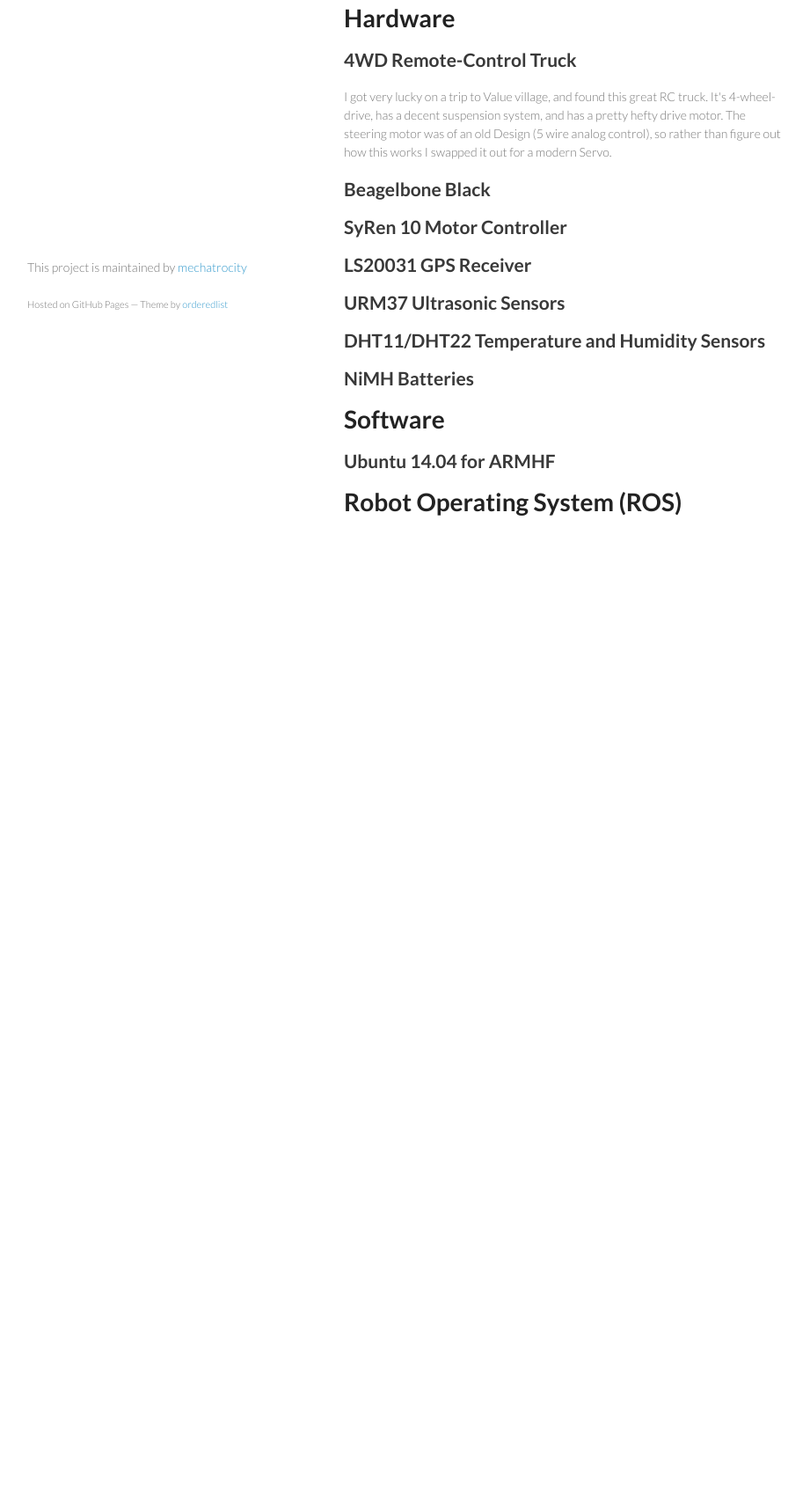
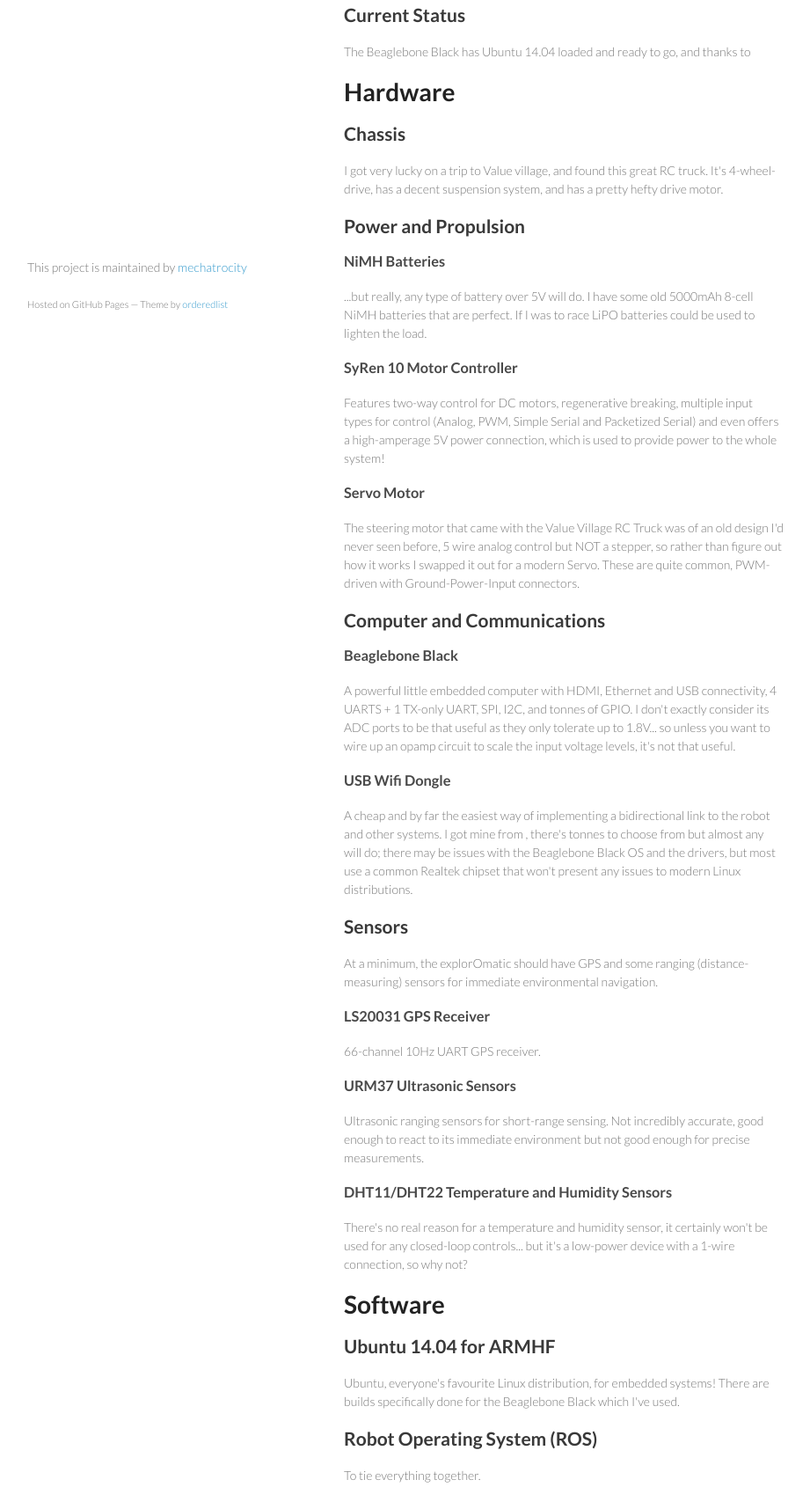
Before and after one commit to mechatrocity/exploromatic, a plain HTML site: page index.html in a window 1280 px wide. Shown: the part 375-2065 px from the top of the page at 88% size, without its empty margins (179-1100 px from the left). Before the commit the page ends 1031 px from the top, so only its background shows below. Drawn offline with Linux system fonts and the light colour scheme.

```diff
--- a/index.html
+++ b/index.html
@@ -35,31 +35,69 @@
 
 <p>The next version of the greenOmatic will implement SLAM to create a precise map of the perimeter of any arbitrary indoor unit (multiple rooms).  This could be useful to real-estate businesses for verifying the layout of floor plans.  However, let's not get ahead of ourselves, Version 1.0 is still in the works!</p>
 
+<h2>
+<a id="current-status" class="anchor" href="#current-status" aria-hidden="true"><span class="octicon octicon-link"></span></a>Current Status</h2>
+
+<p>The Beaglebone Black has Ubuntu 14.04 loaded and ready to go, and thanks to </p>
+
 <h1>
 <a id="hardware" class="anchor" href="#hardware" aria-hidden="true"><span class="octicon octicon-link"></span></a>Hardware</h1>
 
 <h2>
-<a id="4wd-remote-control-truck" class="anchor" href="#4wd-remote-control-truck" aria-hidden="true"><span class="octicon octicon-link"></span></a>4WD Remote-Control Truck</h2>
+<a id="chassis" class="anchor" href="#chassis" aria-hidden="true"><span class="octicon octicon-link"></span></a>Chassis</h2>
 
-<p>I got very lucky on a trip to Value village, and found this great RC truck.  It's 4-wheel-drive, has a decent suspension system, and has a pretty hefty drive motor.  The steering motor was of an old Design (5 wire analog control), so rather than figure out how this works I swapped it out for a modern Servo.</p>
+<p>I got very lucky on a trip to Value village, and found this great RC truck.  It's 4-wheel-drive, has a decent suspension system, and has a pretty hefty drive motor. </p>
 
 <h2>
-<a id="beagelbone-black" class="anchor" href="#beagelbone-black" aria-hidden="true"><span class="octicon octicon-link"></span></a>Beagelbone Black</h2>
+<a id="power-and-propulsion" class="anchor" href="#power-and-propulsion" aria-hidden="true"><span class="octicon octicon-link"></span></a>Power and Propulsion</h2>
+
+<h3>
+<a id="nimh-batteries" class="anchor" href="#nimh-batteries" aria-hidden="true"><span class="octicon octicon-link"></span></a>NiMH Batteries</h3>
+
+<p>...but really, any type of battery over 5V will do.  I have some old 5000mAh 8-cell NiMH batteries that are perfect.  If I was to race LiPO batteries could be used to lighten the load.</p>
+
+<h3>
+<a id="syren-10-motor-controller" class="anchor" href="#syren-10-motor-controller" aria-hidden="true"><span class="octicon octicon-link"></span></a>SyRen 10 Motor Controller</h3>
+
+<p>Features two-way control for DC motors, regenerative breaking, multiple input types for control (Analog, PWM, Simple Serial and Packetized Serial) and even offers a high-amperage 5V power connection, which is used to provide power to the whole system!</p>
+
+<h3>
+<a id="servo-motor" class="anchor" href="#servo-motor" aria-hidden="true"><span class="octicon octicon-link"></span></a>Servo Motor</h3>
+
+<p>The steering motor that came with the Value Village RC Truck was of an old design I'd never seen before, 5 wire analog control but NOT a stepper, so rather than figure out how it works I swapped it out for a modern Servo.  These are quite common, PWM-driven with Ground-Power-Input connectors.</p>
 
 <h2>
-<a id="syren-10-motor-controller" class="anchor" href="#syren-10-motor-controller" aria-hidden="true"><span class="octicon octicon-link"></span></a>SyRen 10 Motor Controller</h2>
+<a id="computer-and-communications" class="anchor" href="#computer-and-communications" aria-hidden="true"><span class="octicon octicon-link"></span></a>Computer and Communications</h2>
+
+<h3>
+<a id="beaglebone-black" class="anchor" href="#beaglebone-black" aria-hidden="true"><span class="octicon octicon-link"></span></a>Beaglebone Black</h3>
+
+<p>A powerful little embedded computer with HDMI, Ethernet and USB connectivity, 4 UARTS + 1 TX-only UART, SPI, I2C, and tonnes of GPIO.  I don't exactly consider its ADC ports to be that useful as they only tolerate up to 1.8V... so unless you want to wire up an opamp circuit to scale the input voltage levels, it's not that useful. </p>
+
+<h3>
+<a id="usb-wifi-dongle" class="anchor" href="#usb-wifi-dongle" aria-hidden="true"><span class="octicon octicon-link"></span></a>USB Wifi Dongle</h3>
+
+<p>A cheap and by far the easiest way of implementing a bidirectional link to the robot and other systems.  I got mine from , there's tonnes to choose from but almost any will do; there may be issues with the Beaglebone Black OS and the drivers, but most use a common Realtek chipset that won't present any issues to modern Linux distributions.</p>
 
 <h2>
-<a id="ls20031-gps-receiver" class="anchor" href="#ls20031-gps-receiver" aria-hidden="true"><span class="octicon octicon-link"></span></a>LS20031 GPS Receiver</h2>
+<a id="sensors" class="anchor" href="#sensors" aria-hidden="true"><span class="octicon octicon-link"></span></a>Sensors</h2>
 
-<h2>
-<a id="urm37-ultrasonic-sensors" class="anchor" href="#urm37-ultrasonic-sensors" aria-hidden="true"><span class="octicon octicon-link"></span></a>URM37 Ultrasonic Sensors</h2>
+<p>At a minimum, the explorOmatic should have GPS and some ranging (distance-measuring) sensors for immediate environmental navigation.  </p>
 
-<h2>
-<a id="dht11dht22-temperature-and-humidity-sensors" class="anchor" href="#dht11dht22-temperature-and-humidity-sensors" aria-hidden="true"><span class="octicon octicon-link"></span></a>DHT11/DHT22 Temperature and Humidity Sensors</h2>
+<h3>
+<a id="ls20031-gps-receiver" class="anchor" href="#ls20031-gps-receiver" aria-hidden="true"><span class="octicon octicon-link"></span></a>LS20031 GPS Receiver</h3>
 
-<h2>
-<a id="nimh-batteries" class="anchor" href="#nimh-batteries" aria-hidden="true"><span class="octicon octicon-link"></span></a>NiMH Batteries</h2>
+<p>66-channel 10Hz UART GPS receiver.</p>
+
+<h3>
+<a id="urm37-ultrasonic-sensors" class="anchor" href="#urm37-ultrasonic-sensors" aria-hidden="true"><span class="octicon octicon-link"></span></a>URM37 Ultrasonic Sensors</h3>
+
+<p>Ultrasonic ranging sensors for short-range sensing.  Not incredibly accurate, good enough to react to its immediate environment but not good enough for precise measurements. </p>
+
+<h3>
+<a id="dht11dht22-temperature-and-humidity-sensors" class="anchor" href="#dht11dht22-temperature-and-humidity-sensors" aria-hidden="true"><span class="octicon octicon-link"></span></a>DHT11/DHT22 Temperature and Humidity Sensors</h3>
+
+<p>There's no real reason for a temperature and humidity sensor, it certainly won't be used for any closed-loop controls... but it's a low-power device with a 1-wire connection, so why not?</p>
 
 <h1>
 <a id="software" class="anchor" href="#software" aria-hidden="true"><span class="octicon octicon-link"></span></a>Software</h1>
@@ -67,8 +105,12 @@
 <h2>
 <a id="ubuntu-1404-for-armhf" class="anchor" href="#ubuntu-1404-for-armhf" aria-hidden="true"><span class="octicon octicon-link"></span></a>Ubuntu 14.04 for ARMHF</h2>
 
-<h1>
-<a id="robot-operating-system-ros" class="anchor" href="#robot-operating-system-ros" aria-hidden="true"><span class="octicon octicon-link"></span></a>Robot Operating System (ROS)</h1>
+<p>Ubuntu, everyone's favourite Linux distribution, for embedded systems!  There are builds specifically done for the Beaglebone Black which I've used. </p>
+
+<h2>
+<a id="robot-operating-system-ros" class="anchor" href="#robot-operating-system-ros" aria-hidden="true"><span class="octicon octicon-link"></span></a>Robot Operating System (ROS)</h2>
+
+<p>To tie everything together. </p>
       </section>
       <footer>
         <p>This project is maintained by <a href="https://github.com/mechatrocity">mechatrocity</a></p>
```
Also changed, not shown: params.json (+1 -1 lines).
